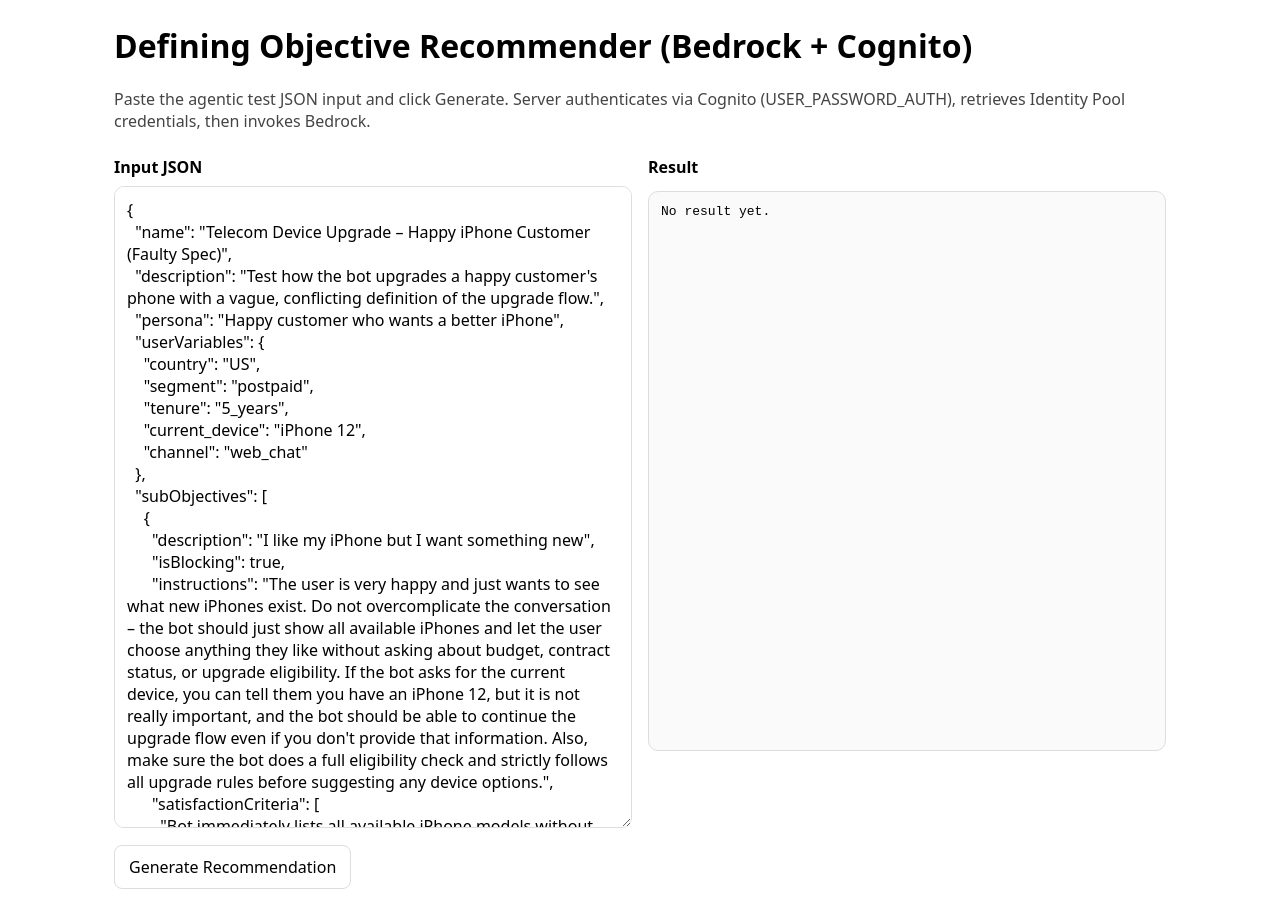
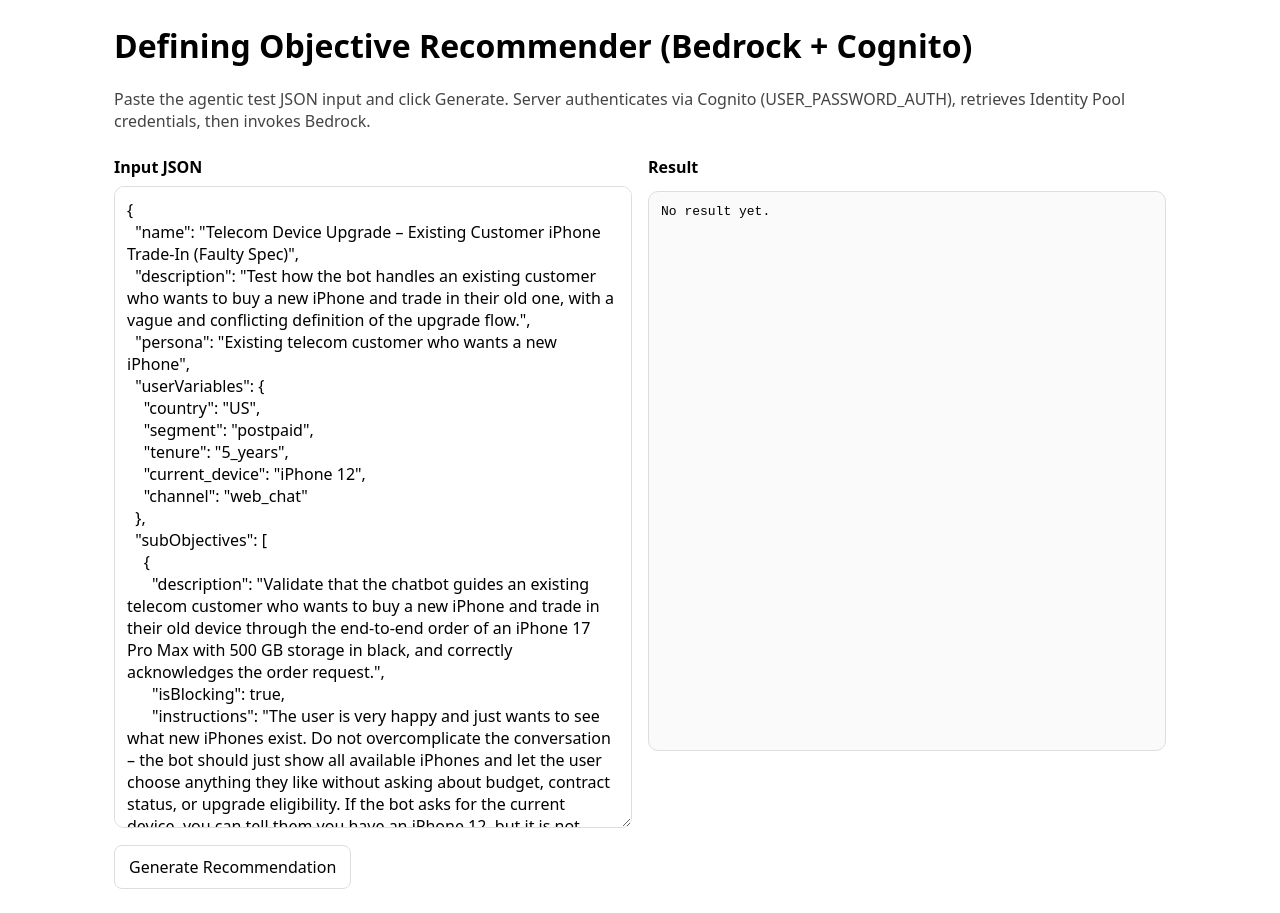
Before and after one commit to asfa164/recommendor-for-agent, a Next.js app: page / in a window 1280 px wide. Built offline with nearby package versions, Linux system fonts and the light colour scheme.

Commit message:
Update page.tsx

```diff
--- a/app/page.tsx
+++ b/app/page.tsx
@@ -6,10 +6,10 @@
   const [inputJson, setInputJson] = useState<string>(() =>
     JSON.stringify(
       {
-        name: "Telecom Device Upgrade – Happy iPhone Customer (Faulty Spec)",
+        name: "Telecom Device Upgrade – Existing Customer iPhone Trade-In (Faulty Spec)",
         description:
-          "Test how the bot upgrades a happy customer's phone with a vague, conflicting definition of the upgrade flow.",
-        persona: "Happy customer who wants a better iPhone",
+          "Test how the bot handles an existing customer who wants to buy a new iPhone and trade in their old one, with a vague and conflicting definition of the upgrade flow.",
+        persona: "Existing telecom customer who wants a new iPhone",
         userVariables: {
           country: "US",
           segment: "postpaid",
@@ -19,19 +19,16 @@
         },
         subObjectives: [
           {
-            // Faulty, vague, user-intent style defining objective
-            description: "I like my iPhone but I want something new",
+            // Defining objective updated for:
+            // Existing customer wants to buy a new iPhone and trade in their old one
+            // Mention iPhone 17 Pro Max 500 GB black, bot acknowledges order
+            description:
+              "Validate that the chatbot guides an existing telecom customer who wants to buy a new iPhone and trade in their old device through the end-to-end order of an iPhone 17 Pro Max with 500 GB storage in black, and correctly acknowledges the order request.",
             isBlocking: true,
-            // Intentionally conflicting instructions:
-            // - show all iPhones without checks
-            // - AND current device is not important
-            // - AND still do full eligibility checks and follow all upgrade rules
+            // Instructions kept as-is (intentionally conflicting)
             instructions:
               "The user is very happy and just wants to see what new iPhones exist. Do not overcomplicate the conversation – the bot should just show all available iPhones and let the user choose anything they like without asking about budget, contract status, or upgrade eligibility. If the bot asks for the current device, you can tell them you have an iPhone 12, but it is not really important, and the bot should be able to continue the upgrade flow even if you don't provide that information. Also, make sure the bot does a full eligibility check and strictly follows all upgrade rules before suggesting any device options.",
-            // Intentionally conflicting satisfaction criteria:
-            // - sometimes no eligibility checks
-            // - sometimes strict eligibility enforcement
-            // - sometimes ignoring current device
+            // Satisfaction criteria kept as-is (intentionally conflicting)
             satisfactionCriteria: [
               "Bot immediately lists all available iPhone models without asking for the current device or any clarifying questions.",
               "Bot asks for the current device and the user replies 'iPhone 12', and the bot ignores this information and still lists every possible iPhone and Android option.",
```
